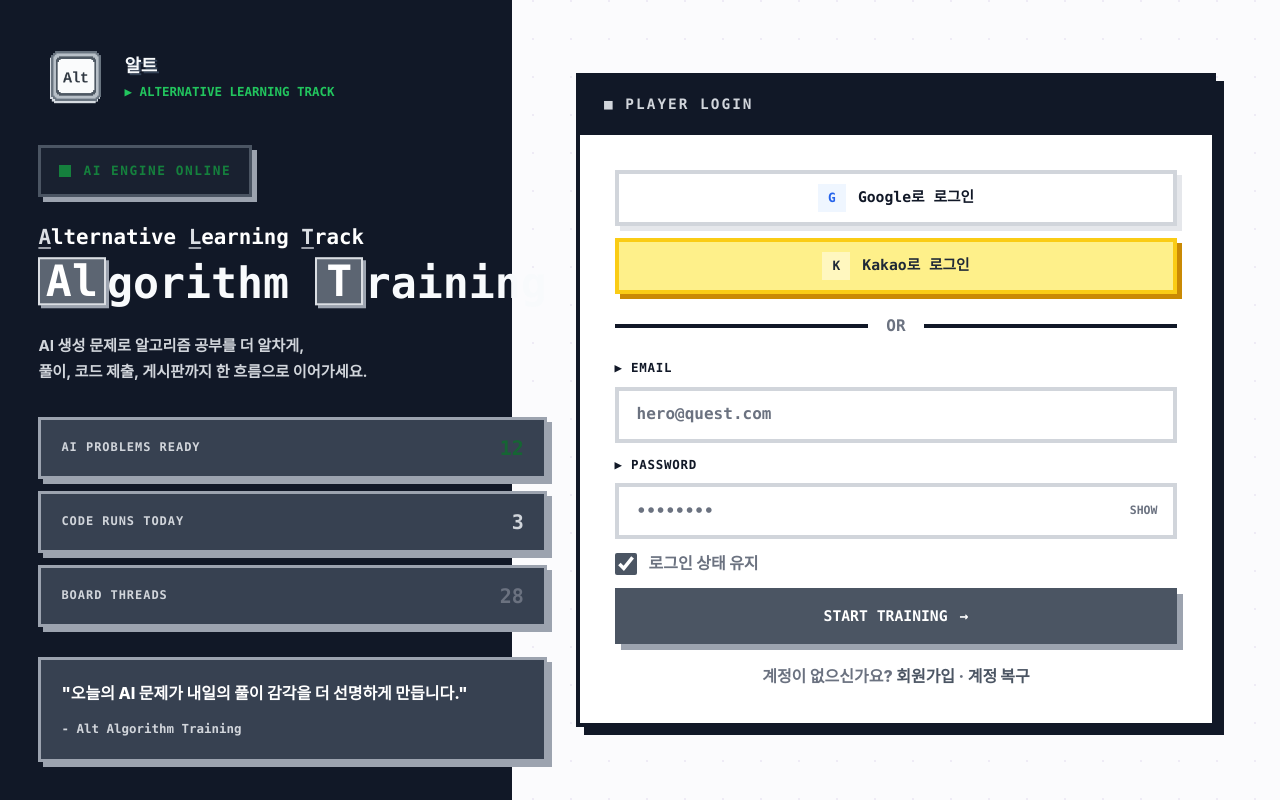
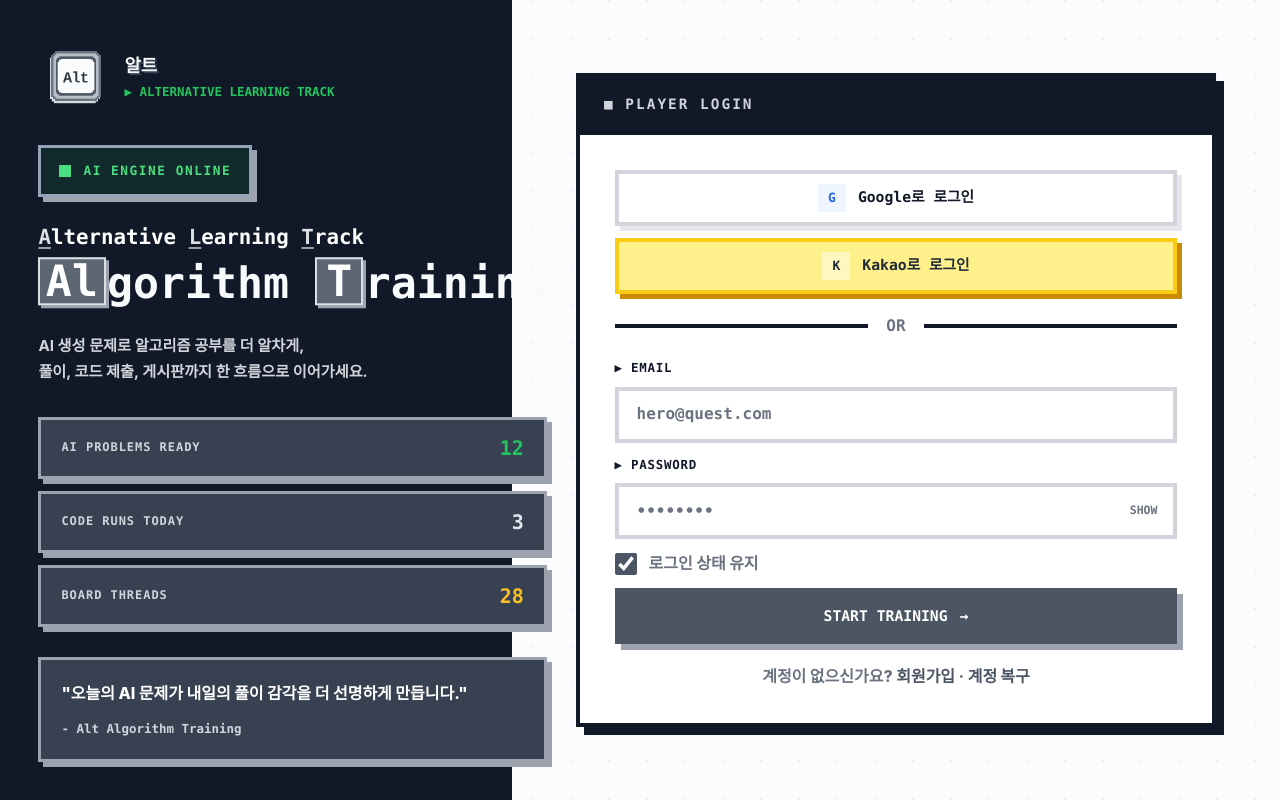
Before and after one commit to SSAFY-TEAM-LYL/Service-Front, a Vue app: page /login in a window 1280 px wide. Built offline with nearby package versions, Linux system fonts and the light colour scheme; no server answers.

Commit message:
디자인 2차 최종
변경완료

```diff
--- a/src/assets/main.css
+++ b/src/assets/main.css
@@ -187,6 +187,9 @@
   --theme-login-side-card-border: #334155;
   --theme-login-side-card-shadow: #020617;
   --theme-login-hero-accent: #60a5fa;
+  --theme-login-status-accent: #4ade80;
+  --theme-login-status-border: #64748b;
+  --theme-login-status-bg: rgba(34, 197, 94, 0.08);
   --theme-login-stat-positive: #22c55e;
   --theme-login-stat-secondary: #94a3b8;
   --theme-login-stat-warm: #fbbf24;
@@ -268,6 +271,12 @@
   --login-brand-text: #f8fafc;
   --login-brand-text-shadow: 2px 2px 0 #334155;
   --login-brand-kicker: #22c55e;
+  --theme-login-status-accent: #4ade80;
+  --theme-login-status-border: #94a3b8;
+  --theme-login-status-bg: rgba(34, 197, 94, 0.1);
+  --theme-login-stat-positive: #22c55e;
+  --theme-login-stat-secondary: #e2e8f0;
+  --theme-login-stat-warm: #fbbf24;
   --pixel-shadow: 5px 5px 0 #cbd5e1;
   --pixel-shadow-muted: 4px 4px 0 #e5e7eb;
 }
--- a/src/views/LoginView.vue
+++ b/src/views/LoginView.vue
@@ -253,6 +253,9 @@
   --login-side-card-border: var(--theme-login-side-card-border, var(--primary-shadow));
   --login-side-card-shadow: var(--theme-login-side-card-shadow, var(--primary-shadow));
   --login-hero-accent: var(--theme-login-hero-accent, var(--cyan));
+  --login-status-accent: var(--theme-login-status-accent, var(--login-accent));
+  --login-status-border: var(--theme-login-status-border, var(--primary));
+  --login-status-bg: var(--theme-login-status-bg, color-mix(in srgb, var(--primary) 14%, transparent));
   --login-stat-positive: var(--theme-login-stat-positive, var(--green));
   --login-stat-secondary: var(--theme-login-stat-secondary, var(--login-support-text));
   --login-stat-warm: var(--theme-login-stat-warm, var(--gold));
@@ -320,10 +323,10 @@
   align-items: center;
   gap: 12px;
   width: fit-content;
-  border: 3px solid var(--primary);
-  background: color-mix(in srgb, var(--primary) 14%, transparent);
+  border: 3px solid var(--login-status-border);
+  background: var(--login-status-bg);
   box-shadow: 5px 5px 0 var(--primary-shadow);
-  color: var(--login-accent);
+  color: var(--login-status-accent);
   font-family: var(--font-mono);
   font-size: 0.8rem;
   font-weight: 950;
@@ -334,7 +337,7 @@
 .status-dot {
   width: 12px;
   height: 12px;
-  background: var(--login-accent);
+  background: var(--login-status-accent);
 }
 
 .login-copy {
```
